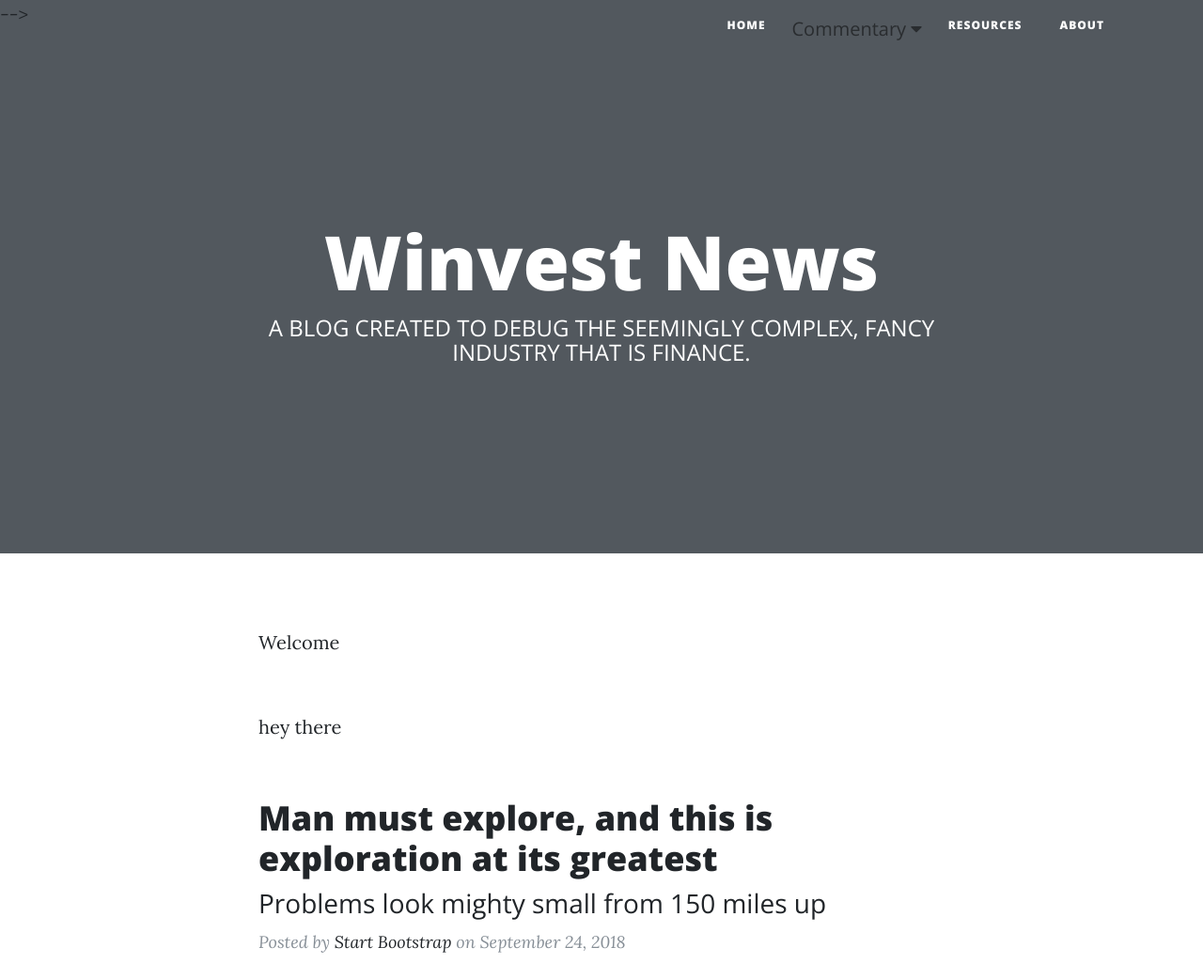
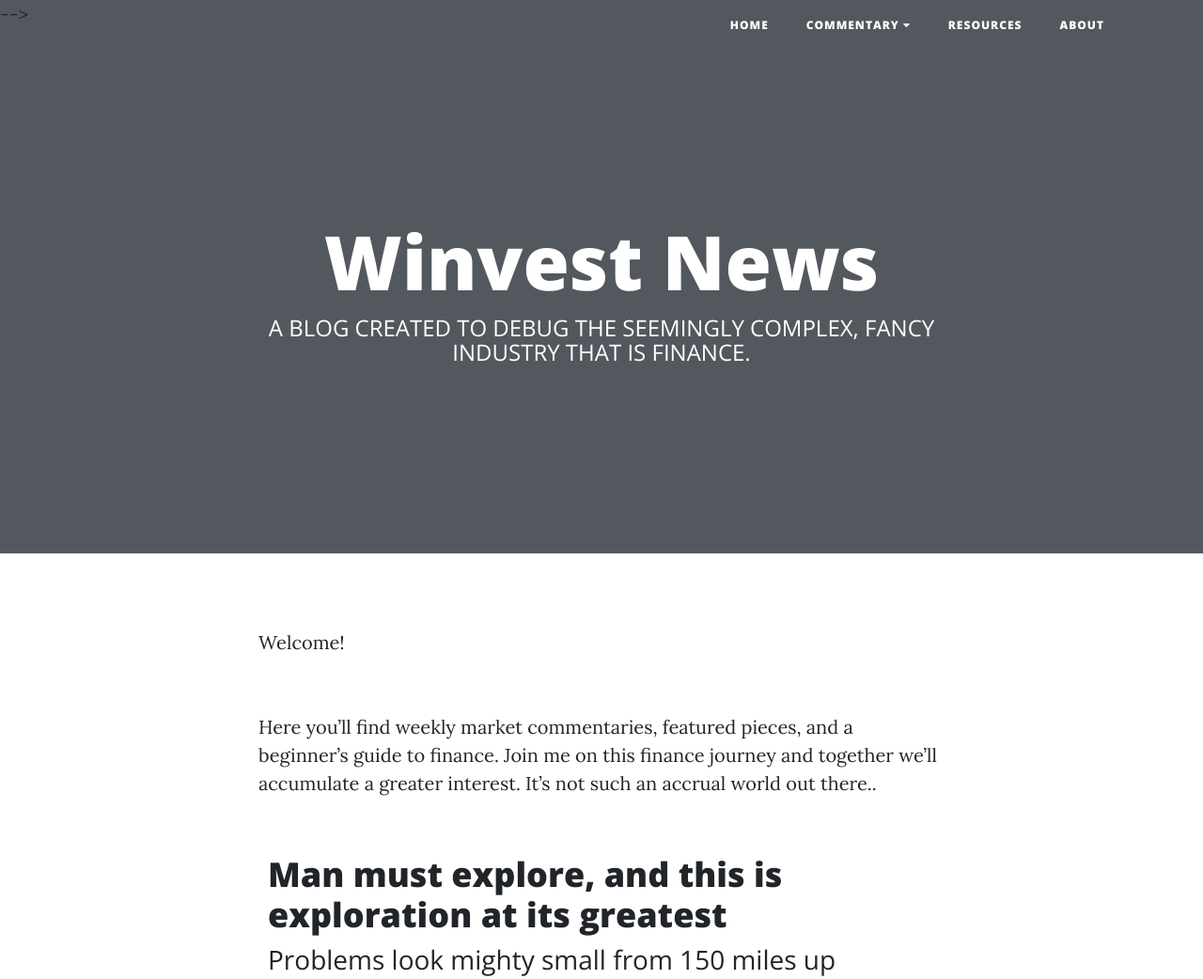
Before and after one commit to winnies100/winnies100.github.io, a website: page index.html in a window 1280 px wide. Shown: the top 1042 px of the page at 94% size. Drawn offline with nearby package versions, Linux system fonts and the light colour scheme.

Commit message:
Update index.html

```diff
--- a/index.html
+++ b/index.html
@@ -56,9 +56,9 @@
 	.dropdown:hover .dropdown-content {display: block;}
 
 	</style>
+
+	<li class="dropdown">
 	<li class="nav-item">
-	<li class="dropdown">
-
 		<a class="nav-link" href="index.html">Commentary
 			<i class="fa fa-caret-down"></i> </a>
     	<div class="dropdown-content">
@@ -98,14 +98,11 @@
 	<div class="container">
 		<div class="row">
         <div class="col-lg-8 col-md-10 mx-auto">
-	<p> Welcome <br /> <br / >
-	<p> hey there </p>
-
-<!-- Here you’ll find weekly market commentaries, featured pieces, and a beginner’s guide to finance. Join me on this finance journey and together we’ll accumulate a greater interest.
-
-It’s not such an accrual world out there..</span>-->
-		</div>
-		</div>
+	<p> Welcome! <br /> <br / >
+	<p> Here you’ll find weekly market commentaries, featured pieces, and a beginner’s guide to finance.
+		Join me on this finance journey and together we’ll accumulate a greater interest.
+		It’s not such an accrual world out there..</p>
+	</div>
 	</div>
 
 	<!-- Main Content Post Preivew -->
```
